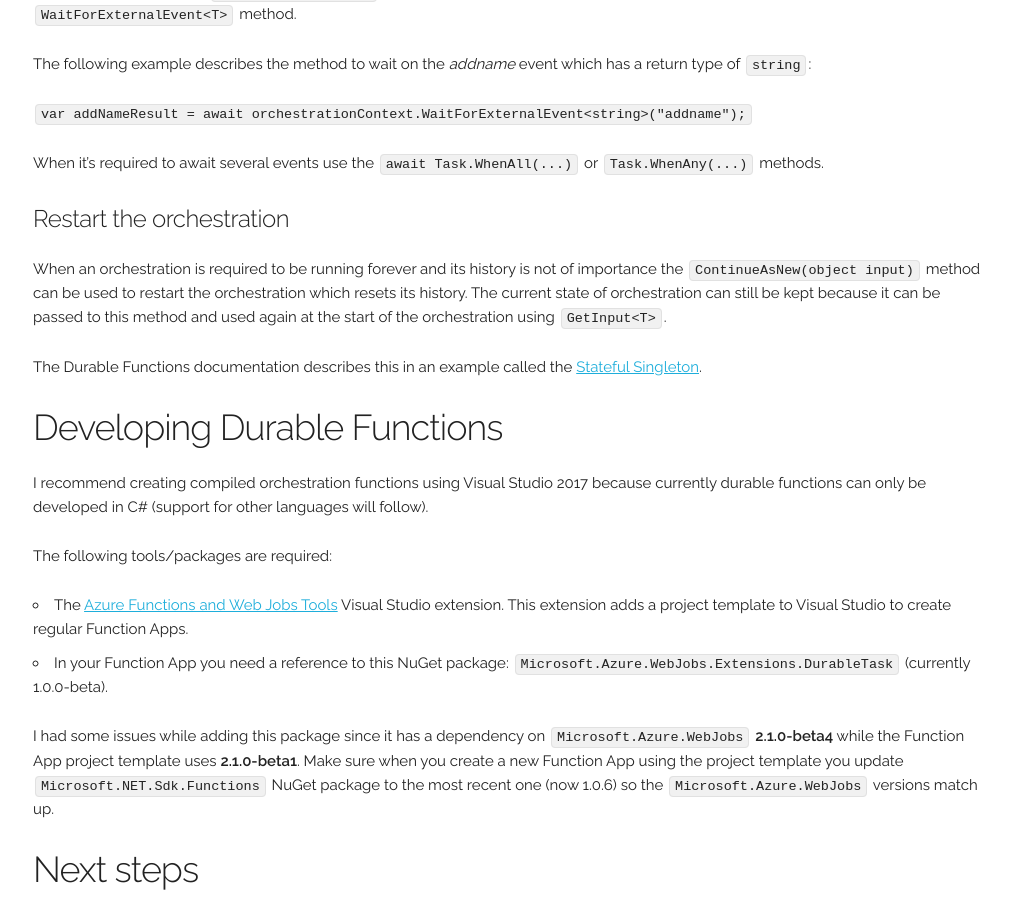
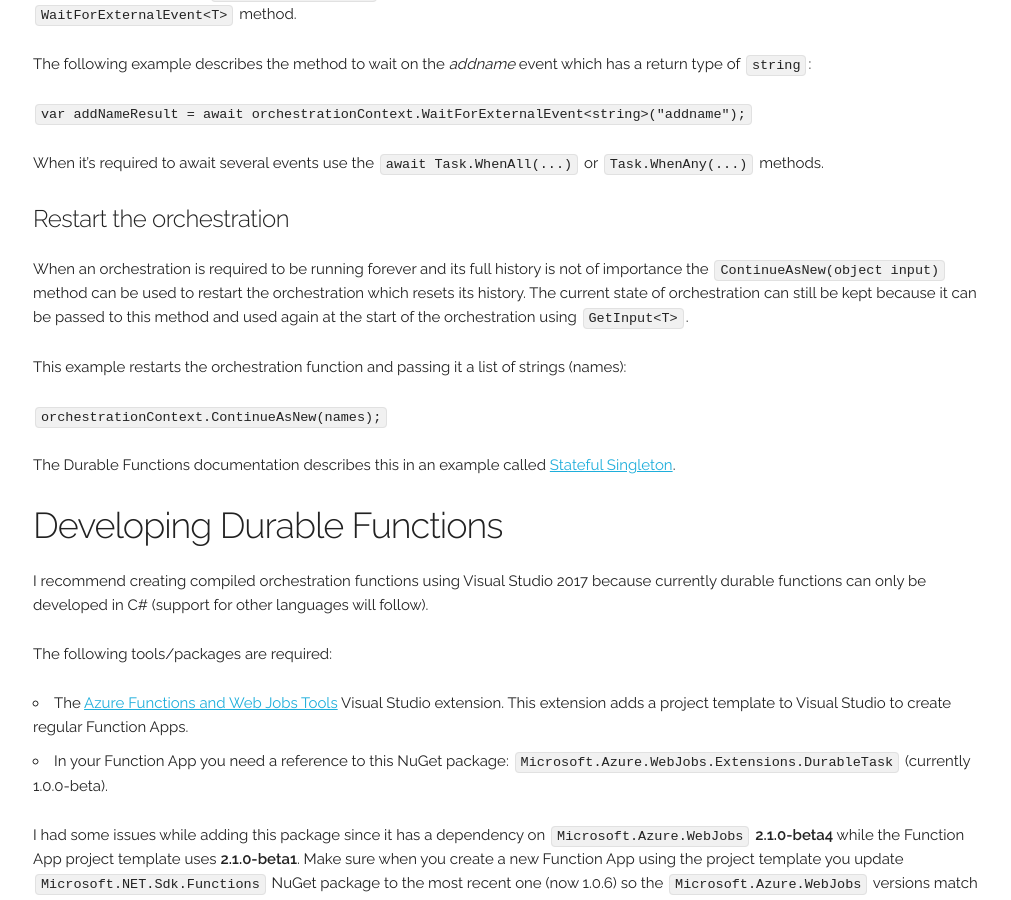
Before and after one commit to marcduiker/marcduiker.github.io, a Jekyll site: the page built from _posts/2017-11-05-durable-azure-functions-stateful-orchestrations.md, in a window 1280 px wide and 900 px high, scrolled down 3532 px. Shown: the whole window, without its empty margins (127-1138 px from the left). Built offline with Jekyll 4.4.1, drawn with Linux system fonts in a browser that asks for light colours; nearby versions of some CDN libraries; comment, search, counter and statistics services are not loaded; some of the changed text lies outside the part shown.

Commit message:
Added example for ContinueAsNew

```diff
--- a/_posts/2017-11-05-durable-azure-functions-stateful-orchestrations.md
+++ b/_posts/2017-11-05-durable-azure-functions-stateful-orchestrations.md
@@ -1,6 +1,6 @@
 ---
 layout: post
-title: "Azure Durable Functions - Stateful function orchestrations part 1"
+title: "Azure Durable Functions - Stateful function orchestrations (part 1)"
 tags: azure durable functions serverless faas stateful orchestration
 ---
 
@@ -102,9 +102,13 @@
 
 ##### Restart the orchestration
 
-When an orchestration is required to be running forever and its history is not of importance the `ContinueAsNew(object input)` method can be used to restart the orchestration which resets its history. The current state of orchestration can still be kept because it can be passed to this method and used again at the start of the orchestration using `GetInput<T>`.
+When an orchestration is required to be running forever and its full history is not of importance the `ContinueAsNew(object input)` method can be used to restart the orchestration which resets its history. The current state of orchestration can still be kept because it can be passed to this method and used again at the start of the orchestration using `GetInput<T>`.
 
-The Durable Functions documentation describes this in an example called the [Stateful Singleton](https://azure.github.io/azure-functions-durable-extension/articles/samples/counter.html){:target="_blank"}.
+This example restarts the orchestration function and passing it a list of strings (names):
+
+`orchestrationContext.ContinueAsNew(names);`
+
+The Durable Functions documentation describes this in an example called [Stateful Singleton](https://azure.github.io/azure-functions-durable-extension/articles/samples/counter.html){:target="_blank"}.
 
 ### Developing Durable Functions
 
```
